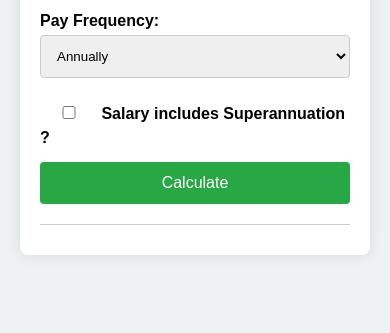
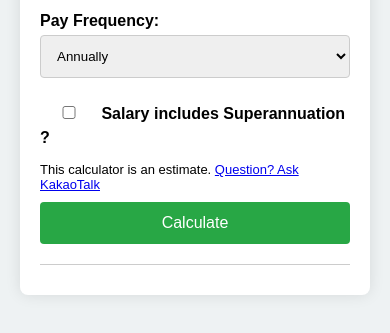
Before and after one commit to xjaroo/so-i-decided, a plain HTML site: page pay/index.html in a window 390 px wide. Shown: the part 197-530 px from the top of the page. Drawn offline with Linux system fonts and the light colour scheme.

```diff
--- a/pay/index.html
+++ b/pay/index.html
@@ -30,6 +30,10 @@
         <input type="checkbox" id="includes-super" style="width: 50px"> Salary includes Superannuation ?
       </label>
     </div>
+    <div class="ask-me">
+      <span>This calculator is an estimate.</span>
+      <a href="https://open.kakao.com/o/sccJgmNf" target="_blank">  Question? Ask KakaoTalk</a>
+    </div>
 
     <button type="submit">Calculate</button>
   </form>
--- a/pay/main.css
+++ b/pay/main.css
@@ -110,3 +110,7 @@
 .net-salary {
     background-color: aliceblue;
 }
+.ask-me {
+    font-size: 13px;
+    padding-bottom: 10px;
+}
```
